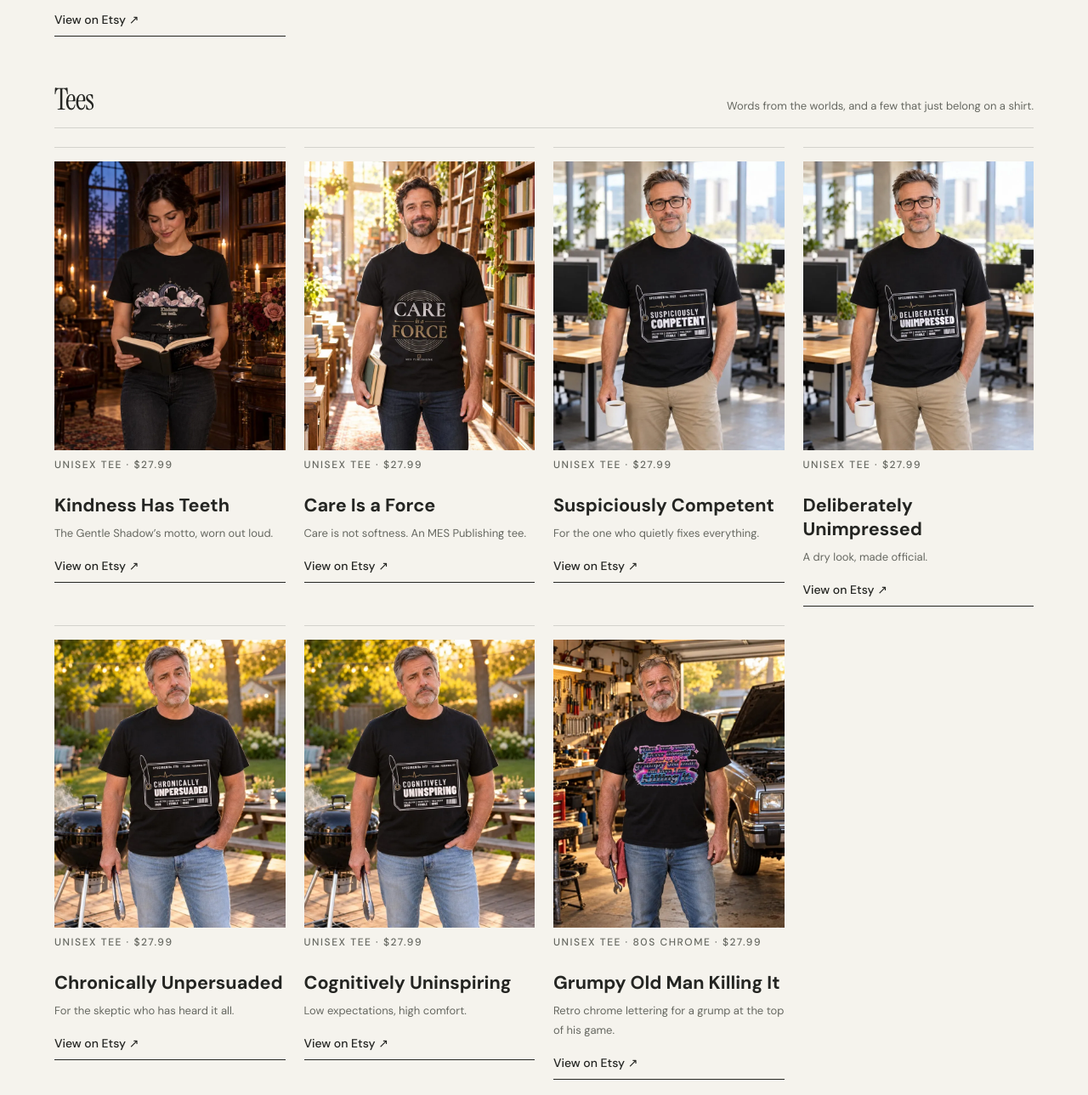
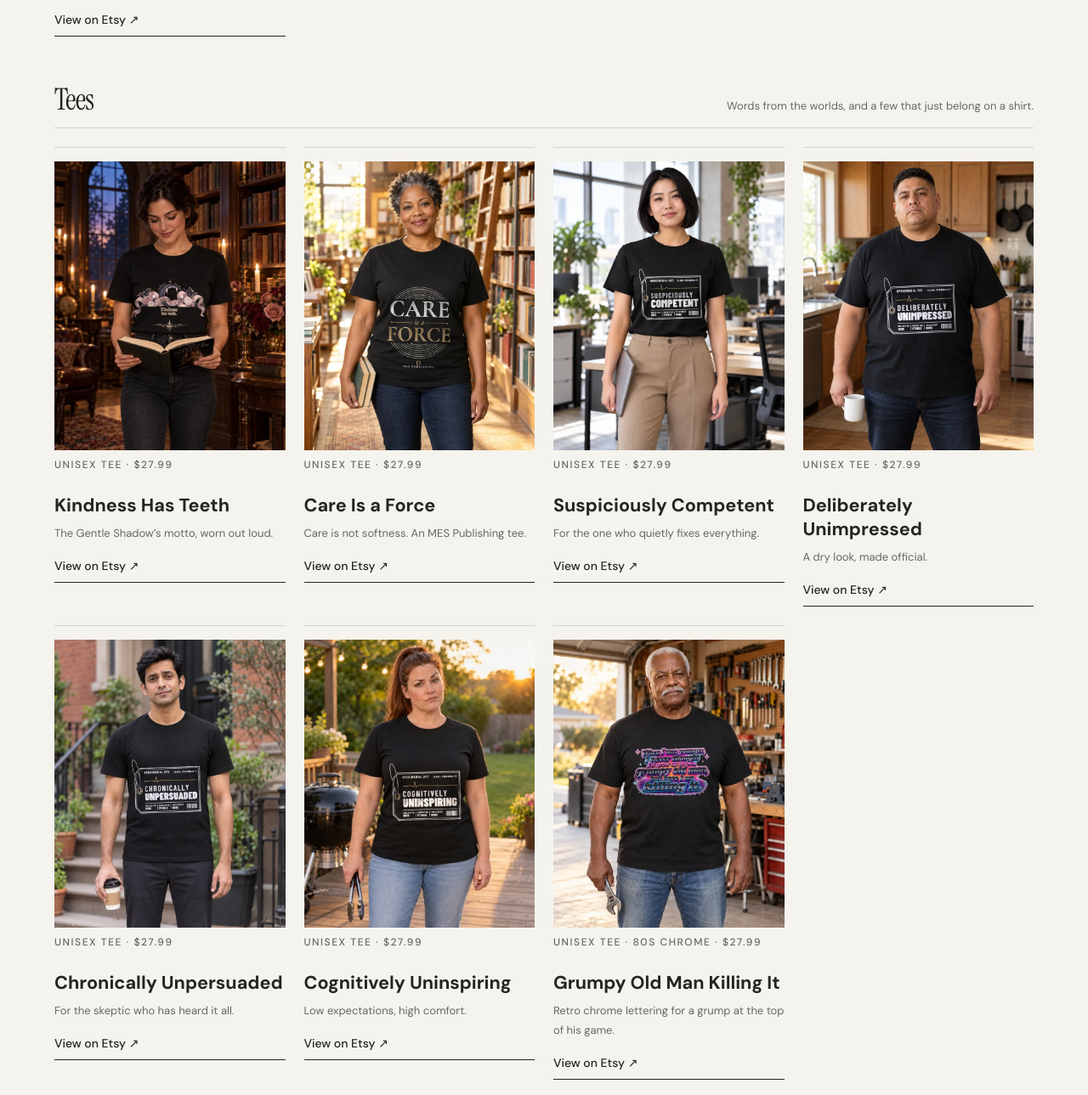
Before and after one commit to Archetypal-Architect-ai/archetypal-architect-ai.github.io, an Astro site: page /merch in a window 1280 px wide. Shown: the part 1696-2985 px from the top of the page at 85% size. Built offline with nearby package versions, Linux system fonts and the light colour scheme; Astro itself is replaced by a stand-in of ours.

Commit message:
Merch: new v2 model photos for six tee listings

```diff
--- a/src/data/shop.json
+++ b/src/data/shop.json
@@ -43,9 +43,9 @@
           "detail": "Unisex tee",
           "price": "$27.99",
           "blurb": "Care is not softness. An MES Publishing tee.",
-          "image": "/images/shop/care-is-a-force-tee.webp",
-          "width": 794,
-          "height": 992,
+          "image": "/images/shop/care-is-a-force-tee-v2.webp",
+          "width": 800,
+          "height": 1000,
           "url": "https://www.etsy.com/listing/4584704958/care-is-a-force-tee-mes-publishing"
         },
         {
@@ -54,9 +54,9 @@
           "detail": "Unisex tee",
           "price": "$27.99",
           "blurb": "For the one who quietly fixes everything.",
-          "image": "/images/shop/suspiciously-competent-tee.webp",
-          "width": 794,
-          "height": 992,
+          "image": "/images/shop/suspiciously-competent-tee-v2.webp",
+          "width": 800,
+          "height": 1000,
           "url": "https://www.etsy.com/listing/4586483336/suspiciously-competent-shirt-funny"
         },
         {
@@ -65,9 +65,9 @@
           "detail": "Unisex tee",
           "price": "$27.99",
           "blurb": "A dry look, made official.",
-          "image": "/images/shop/deliberately-unimpressed-tee.webp",
-          "width": 794,
-          "height": 992,
+          "image": "/images/shop/deliberately-unimpressed-tee-v2.webp",
+          "width": 800,
+          "height": 1000,
           "url": "https://www.etsy.com/listing/4586481629/deliberately-unimpressed-shirt-funny"
         },
         {
@@ -76,9 +76,9 @@
           "detail": "Unisex tee",
           "price": "$27.99",
           "blurb": "For the skeptic who has heard it all.",
-          "image": "/images/shop/chronically-unpersuaded-tee.webp",
-          "width": 794,
-          "height": 992,
+          "image": "/images/shop/chronically-unpersuaded-tee-v2.webp",
+          "width": 800,
+          "height": 1000,
           "url": "https://www.etsy.com/listing/4586488562/chronically-unpersuaded-shirt-funny"
         },
         {
@@ -87,9 +87,9 @@
           "detail": "Unisex tee",
           "price": "$27.99",
           "blurb": "Low expectations, high comfort.",
-          "image": "/images/shop/cognitively-uninspiring-tee.webp",
-          "width": 794,
-          "height": 992,
+          "image": "/images/shop/cognitively-uninspiring-tee-v2.webp",
+          "width": 800,
+          "height": 1000,
           "url": "https://www.etsy.com/listing/4586489384/cognitively-uninspiring-shirt-funny"
         },
         {
@@ -98,9 +98,9 @@
           "detail": "Unisex tee · 80s chrome",
           "price": "$27.99",
           "blurb": "Retro chrome lettering for a grump at the top of his game.",
-          "image": "/images/shop/grumpy-old-man-tee.webp",
-          "width": 794,
-          "height": 992,
+          "image": "/images/shop/grumpy-old-man-tee-v2.webp",
+          "width": 800,
+          "height": 1000,
           "url": "https://www.etsy.com/listing/4584674463/grumpy-old-man-killing-it-tee-funny-80s"
         }
       ]
--- a/src/pages/index.astro
+++ b/src/pages/index.astro
@@ -111,10 +111,10 @@ const books = allBooks.filter((b) => !b.upcoming);
         href="https://www.etsy.com/listing/4584704958/care-is-a-force-tee-mes-publishing"
       >
         <img
-          src="/images/shop/care-is-a-force-tee.webp"
+          src="/images/shop/care-is-a-force-tee-v2.webp"
           alt="Care Is a Force tee from the Archetypal Architect Etsy shop"
-          width="794"
-          height="992"
+          width="800"
+          height="1000"
           loading="lazy"
         /><span>CARE IS A FORCE TEE · ON ETSY ↗</span>
       </a><div class="object-copy">
```
Also changed, not shown: CURRENT_STATE.md (+4 -0 lines), public/images/shop/care-is-a-force-tee-v2.webp (added), public/images/shop/care-is-a-force-tee.webp (deleted), public/images/shop/chronically-unpersuaded-tee-v2.webp (added), public/images/shop/chronically-unpersuaded-tee.webp (deleted), public/images/shop/cognitively-uninspiring-tee-v2.webp (added), public/images/shop/cognitively-uninspiring-tee.webp (deleted), public/images/shop/deliberately-unimpressed-tee-v2.webp (added), public/images/shop/deliberately-unimpressed-tee.webp (deleted), public/images/shop/grumpy-old-man-tee-v2.webp (added), public/images/shop/grumpy-old-man-tee.webp (deleted), public/images/shop/suspiciously-competent-tee-v2.webp (added), public/images/shop/suspiciously-competent-tee.webp (deleted).
